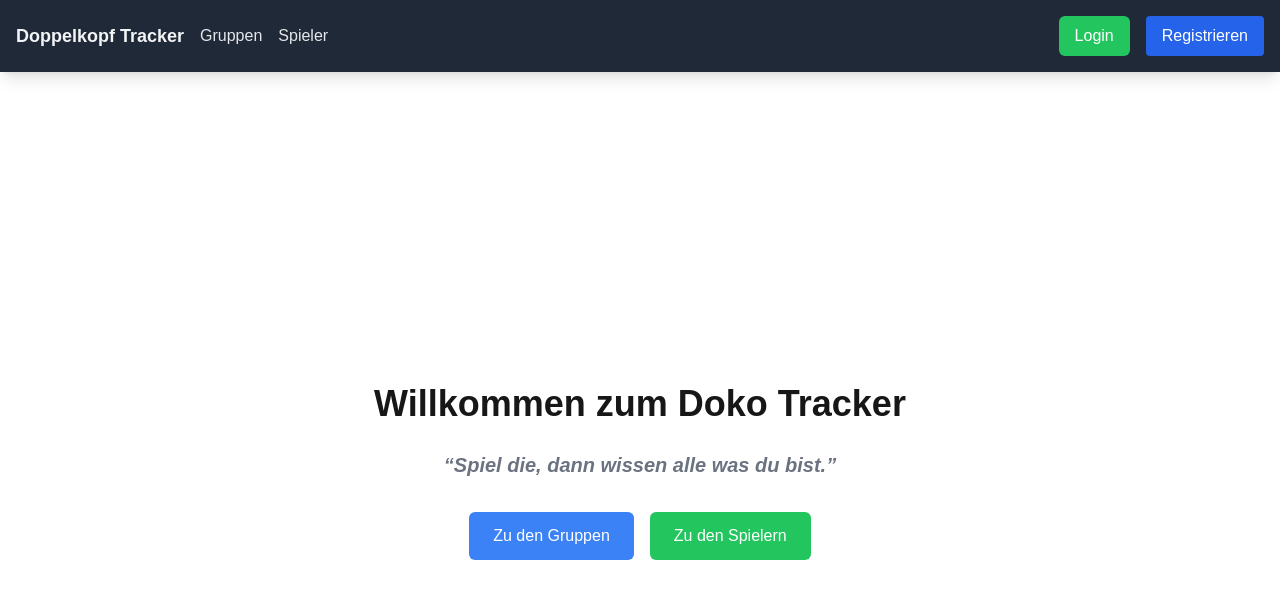
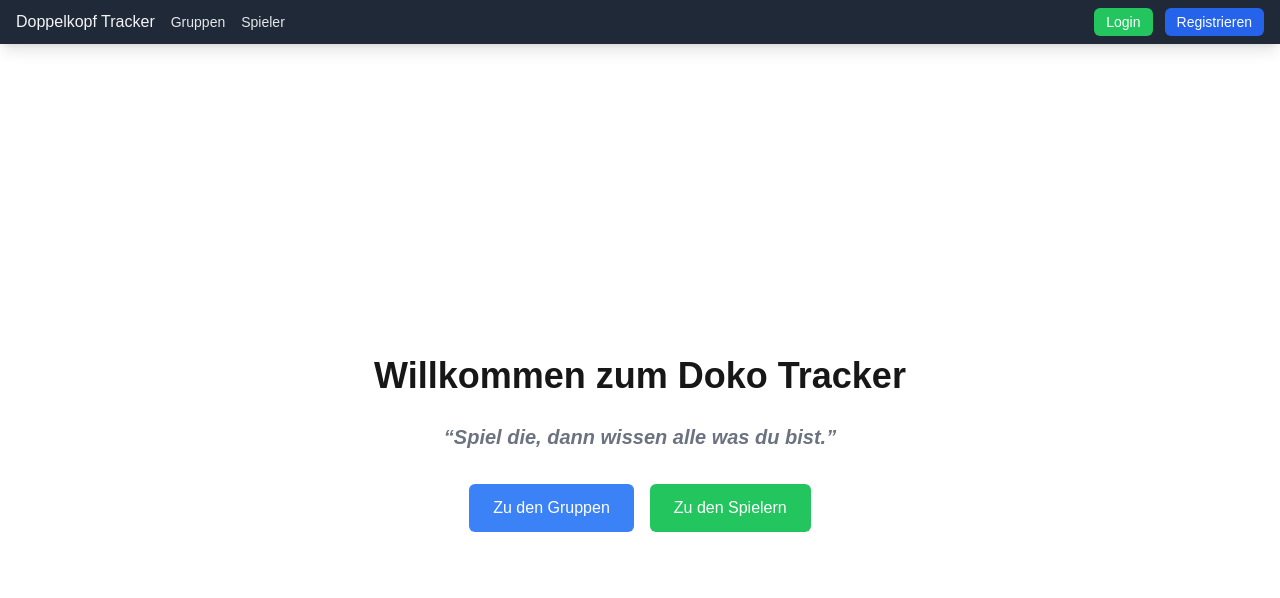
Before and after one commit to ejms116/doko-list, a Next.js app in the folder doko-app/: page / in a window 1280 px wide. Shown: the top 598 px of the page. Built offline with nearby package versions, Linux system fonts and the light colour scheme.

Commit message:
ui scroll fix and back buttons

```diff
--- a/doko-app/package.json
+++ b/doko-app/package.json
@@ -12,6 +12,7 @@
     "@dnd-kit/core": "^6.1.0",
     "@dnd-kit/sortable": "^8.0.0",
     "@dnd-kit/utilities": "^3.2.2",
+    "@heroicons/react": "^2.2.0",
     "axios": "^1.7.7",
     "chart.js": "^4.4.7",
     "next": "14.2.15",
--- a/doko-app/src/app/groups/[groupId]/sessions/[sessionId]/page.tsx
+++ b/doko-app/src/app/groups/[groupId]/sessions/[sessionId]/page.tsx
@@ -40,6 +40,7 @@ import useApiClient from "@/app/auth/useApiClient";
 import { AuthContext } from "@/app/auth/AuthContext";
 import { useContext } from "react";
 
+import { ArrowLeftIcon } from '@heroicons/react/24/solid';
 
 import LineChart from "@/app/ui/LineChart";
 import { ChartData, ChartDataset, ChartType, ChartOptions, DatasetController } from 'chart.js';
@@ -100,6 +101,8 @@ const SessionPage = ({ params }: {
 
 	const [modalSopoReDoppelkopf, setModalSopoReDoppelkopf] = useState<boolean[]>([false, false, false, false]);
 	const [modalSopoContraDoppelkopf, setModalSopoContraDoppelkopf] = useState<boolean[]>([false, false, false, false]);
+
+	const [showGraph, setShowGraph] = useState<boolean>(false);
 
 	const [gameResponse, setGameResponse] = useState<GameResponse | null>(null);
 
@@ -848,33 +851,27 @@ const SessionPage = ({ params }: {
 	const playedDate: Date = new Date(sessionData.played);
 
 	return (
-		<div className="min-h-screen bg-[#1E1E2C] text-gray-200 p-4">
-			{/* <h1>GroupId: {params.groupId}, SessionId: {params.sessionId} </h1>
-			<h1>List games...</h1> */}
-
-			{/* <div className="min-h-screen bg-[#1E1E2C] text-gray-200 p-4"> */}
+		// <div className="min-h-screen bg-[#1E1E2C] text-gray-200 p-4">
+		<div className="h-[calc(100vh-3rem)] bg-[#1E1E2C] text-gray-200 p-4 overflow-hidden flex flex-col">
 			<div className="flex items-center space-x-4 p-4 bg-gray-800 rounded-lg">
-				<h2 className="text-2xl font-semibold text-gray-300">{`Doppelkopf bei ${sessionData.location} am ${playedDate.toLocaleString()}`}</h2>
 				<Link href={`/groups/${params.groupId}`}>
-					<button className="bg-blue-600 text-white py-2 px-4 rounded hover:bg-blue-700">
-						Zurück zur Gruppe
+					<button className="bg-blue-600 text-white py-2 px-2 rounded hover:bg-blue-700 flex items-center">
+						<ArrowLeftIcon className="h-5 w-5" />
 					</button>
 				</Link>
+				<h2 className="text-2xl font-semibold text-gray-300">{`Doppelkopf bei ${sessionData.location} am ${playedDate.toLocaleString()}`}</h2>
 
 				<button className="bg-blue-600 text-white py-2 px-4 rounded hover:bg-blue-700" onClick={openModalNewGame}>
 					Neues Spiel hinzufügen
 				</button>
 
-				{/* <button className="bg-blue-600 text-white py-2 px-4 rounded hover:bg-blue-700" onClick={() => alert("hi")}>
-						Alle Spiele neu berechnen
-					</button> */}
+				<button className="bg-blue-600 text-white py-2 px-4 rounded hover:bg-blue-700" onClick={() => setShowGraph(!showGraph)}>
+					Toggle Graph
+				</button>
 			</div>
 
-			<div className="flex w-full h-screen">
-				{/* <div className="flex w-full h-screen"> */}
-				<div className="w-2/3 overflow-x-auto">
-
-					{/* <div className="w-2/3 flex-1 overflow-y-auto"> */}
+			<div className="h-screen flex flex-grow w-full overflow-y-auto">
+				<div className={`${showGraph ? 'w-2/3' : 'w-full'} overflow-x-auto overflow-y-auto`}>
 					<table className="border-collapse min-w-full table-auto bg-[#2A2A3C]">
 						<thead className="sticky top-0 bg-[#3B3B4D] text-gray-400 uppercase text-sm leading-normal">
 							<tr className="bg-[#3B3B4D] text-gray-400 uppercase text-sm leading-normal">
@@ -919,6 +916,7 @@ const SessionPage = ({ params }: {
 						</tbody>
 					</table>
 				</div>
+				{showGraph && (
 					<div className="w-1/3 overflow-x-auto">
 						{!chartDataset ? (
 							<Spinner text="Lade Grafik..." />
@@ -926,6 +924,7 @@ const SessionPage = ({ params }: {
 							<LineChart data={data} options={options} />
 						)}
 					</div>
+				)}
 			</div>
 
 
--- a/doko-app/src/app/groups/detail/[groupId]/page.tsx
+++ b/doko-app/src/app/groups/detail/[groupId]/page.tsx
@@ -14,7 +14,7 @@ import { Player } from "@/app/models/general/Player";
 import { Group } from "@/app/models/general/Group";
 
 import Spinner from "@/app/ui/Spinner";
-
+import { ArrowLeftIcon } from '@heroicons/react/24/solid';
 import GroupPlayer from "./group-player-row";
 
 export type PlayerWithStatus = {
@@ -219,17 +219,17 @@ const GroupDetailPage = ({ params }: {
         <div className="min-h-screen bg-[#1E1E2C] text-gray-200 p-4">
             {/* User Info Section */}
             <div className="flex items-center space-x-4 p-4 bg-gray-800 rounded-lg">
+                {!newGroup &&
+                    <Link href={`/groups/${params.groupId}`}>
+                        <button className="bg-blue-600 text-white py-2 px-2 rounded hover:bg-blue-700">
+                            <ArrowLeftIcon className="h-5 w-5" />
+                        </button>
+                    </Link>}
                 <h2 className="text-2xl font-semibold text-gray-300">{newGroup ? "Neue Gruppe anlegen" : "Gruppe ändern"}</h2>
                 <button className="bg-blue-600 text-white py-2 px-4 rounded hover:bg-blue-700" onClick={handleSaveGroup}>
                     {newGroup ? "Speichern" : 'Änderungen speichern'}
                 </button>
 
-                {!newGroup &&
-                <Link href={`/groups/${params.groupId}`}>
-                    <button className="bg-blue-600 text-white py-2 px-4 rounded hover:bg-blue-700">
-                        Abende anzeigen
-                    </button>
-                </Link>}
 
                 {error && <p className="text-red-500 mt-4">{error}</p>}
                 {successMessage && <p className="text-green-500 mt-4">{successMessage}</p>}
--- a/doko-app/src/app/navbar/Navbar.tsx
+++ b/doko-app/src/app/navbar/Navbar.tsx
@@ -1,89 +1,76 @@
-'use client'
+'use client';
 
 import Link from 'next/link';
-
-import { useState, useEffect } from 'react';
-
+import { useState, useEffect, useContext } from 'react';
 import { AuthContext } from '../auth/AuthContext';
-import { useContext } from 'react';
-
-import Spinner from '../ui/Spinner';
-
-import Image from 'next/image';
 
 const Navbar = () => {
-
   const isLoading = false;
-
   const [isAuthenticated, setIsAuthenticated] = useState(false);
-
   const { authToken, player, handleLogout } = useContext(AuthContext);
 
   useEffect(() => {
-    if (player != null) {
-      setIsAuthenticated(true)
-      console.log("useEffect: true")
-    } else {
-      setIsAuthenticated(false)
-      console.log("useEffect: false")
-    }
-  }, [player])
+    setIsAuthenticated(!!player);
+  }, [player]);
 
   return (
-    <div className="bg-gray-800 text-gray-200 shadow-lg p-4">
-      <div className="w-full flex items-center">
-
-        {/* Left Side: Link to Landing Page and Center Links */}
+    <div className="bg-gray-800 text-gray-200 shadow-lg px-4 py-2">
+      <div className="flex items-center justify-between">
+        {/* Left Side: Links */}
         <div className="flex items-center space-x-4">
           <Link href="/" passHref>
-            <button className="text-lg font-semibold text-gray-100 hover:text-gray-300">
+            <button className="text-base font-medium text-gray-100 hover:text-gray-300">
               Doppelkopf Tracker
             </button>
           </Link>
           <Link href="/groups" passHref>
-            <button className="text-gray-200 hover:text-white">Gruppen</button>
+            <button className="text-sm text-gray-200 hover:text-white">Gruppen</button>
           </Link>
           <Link href="/players" passHref>
-            <button className="text-gray-200 hover:text-white">Spieler</button>
+            <button className="text-sm text-gray-200 hover:text-white">Spieler</button>
           </Link>
         </div>
 
-        {/* <div className='mt-auto'> */}
-        <div className="ml-auto flex items-center space-x-4">
+        {/* Right Side: Auth Buttons */}
+        <div className="flex items-center space-x-3">
           {!isAuthenticated && (
             <>
               <Link href="/login" passHref>
-                <button className="bg-green-500 text-white py-2 px-4 rounded-md hover:bg-green-600 transition duration-300">
+                <button className="bg-green-500 text-sm text-white py-1 px-3 rounded-md hover:bg-green-600">
                   Login
                 </button>
               </Link>
               <Link href="/register" passHref>
-                <button className="bg-blue-600 text-white py-2 px-4 rounded hover:bg-blue-700">
+                <button className="bg-blue-600 text-sm text-white py-1 px-3 rounded-md hover:bg-blue-700">
                   Registrieren
                 </button>
               </Link>
             </>
           )}
-          {isLoading && <div className='animate-spin rounded-full h-7 w-7 border-b-2 border-white/50 mx-auto my-2'></div>}
+
+          {isLoading && (
+            <div className="animate-spin rounded-full h-5 w-5 border-b-2 border-white/50"></div>
+          )}
 
           {isAuthenticated && (
-
-            <button className="bg-blue-600 text-white py-2 px-4 rounded hover:bg-blue-700" onClick={handleLogout}>
+            <button
+              className="bg-blue-600 text-sm text-white py-1 px-3 rounded-md hover:bg-blue-700"
+              onClick={handleLogout}
+            >
               Logout
             </button>
           )}
 
           {player && (
             <Link href="/dashboard">
-              <div className="ml-auto flex items-center space-x-4">
-              <div className='h-8 w-8 rounded-full mx-auto  my-0 bg-green-500 text-base flex justify-center items-center'>
-                {player?.name?.[0]}
-              </div>
+              <div className="flex items-center">
+                <div className="h-7 w-7 rounded-full bg-green-500 text-center text-sm text-white flex items-center justify-center">
+                  {player?.name?.[0]}
+                </div>
               </div>
             </Link>
           )}
         </div>
-
       </div>
     </div>
   );
```
Also changed, not shown: 2 other files (tests, documents, lock files or other folders). Lines whose indentation alone changed are shown as unchanged.
